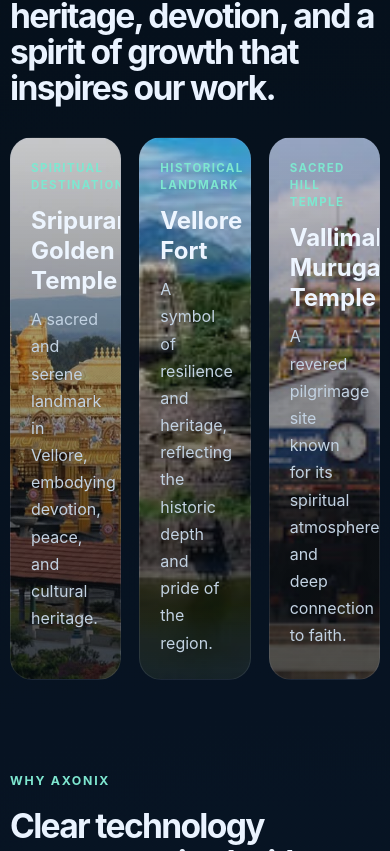
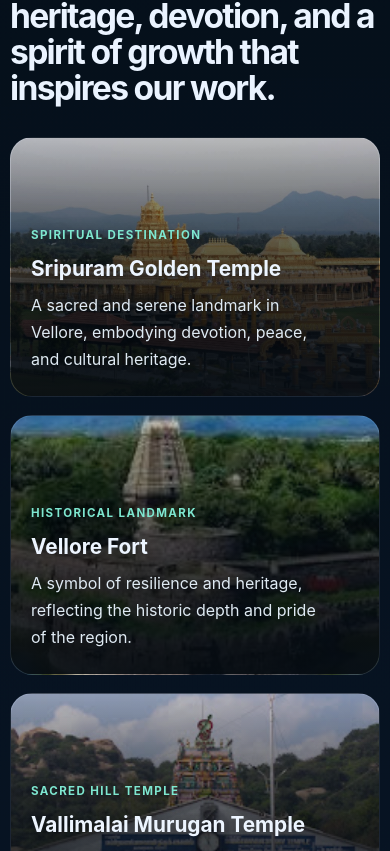
Before and after one commit to vkumar0120/axonix-tech, a React (Vite) app: page / in a window 390 px wide. Shown: the part 6493-7344 px from the top of the page. Built offline with nearby package versions, Linux system fonts and the light colour scheme.

Commit message:
added more style to image

```diff
--- a/src/App.css
+++ b/src/App.css
@@ -324,14 +324,26 @@
 }
 
 .vellore-heritage-card {
-  display: block;
+  position: relative;
+  display: flex;
+  flex-direction: column;
+  justify-content: flex-end;
+  min-height: 350px;
   padding: 22px 20px;
   border-radius: 22px;
-  background: linear-gradient(180deg, rgba(12, 22, 35, 0.9), rgba(16, 28, 40, 0.9));
   border: 1px solid rgba(148, 163, 184, 0.15);
   text-decoration: none;
   color: inherit;
+  overflow: hidden;
   transition: transform 0.2s ease, border-color 0.2s ease, box-shadow 0.2s ease;
+}
+
+.vellore-heritage-card::before {
+  content: "";
+  position: absolute;
+  inset: 0;
+  background: linear-gradient(180deg, rgba(6, 12, 18, 0.08), rgba(6, 12, 18, 0.84));
+  z-index: 0;
 }
 
 .vellore-heritage-card:hover {
@@ -342,8 +354,6 @@
 
 .sripuram-card {
   position: relative;
-  min-height: 350px;
-  overflow: hidden;
   background:
     linear-gradient(180deg, rgba(6, 12, 18, 0.16), rgba(6, 12, 18, 0.7)),
     url('/sripuram%20Sri%20Narayani%20temple.jpg') center/cover no-repeat;
@@ -351,8 +361,6 @@
 
 .vallimalai-card {
   position: relative;
-  min-height: 350px;
-  overflow: hidden;
   background:
     linear-gradient(180deg, rgba(6, 12, 18, 0.16), rgba(6, 12, 18, 0.7)),
     url('/vallimalai_murugan.jpg') center/cover no-repeat;
@@ -360,8 +368,6 @@
 
 .vellore-fort-card {
   position: relative;
-  min-height: 350px;
-  overflow: hidden;
   background:
     linear-gradient(180deg, rgba(6, 12, 18, 0.16), rgba(6, 12, 18, 0.7)),
     url('/vellore_fort.jpg') center/cover no-repeat;
@@ -382,19 +388,23 @@
   letter-spacing: 0.12em;
   text-transform: uppercase;
   font-weight: 700;
+  text-shadow: 0 2px 12px rgba(0, 0, 0, 0.28);
 }
 
 .vellore-heritage-card h3 {
   margin: 0 0 10px;
   color: #edf5ff;
-  font-size: 1.5rem;
+  font-size: clamp(1.3rem, 1.8vw, 1.8rem);
   line-height: 1.25;
+  text-shadow: 0 2px 12px rgba(0, 0, 0, 0.32);
 }
 
 .vellore-heritage-card p {
   margin: 0;
-  color: #c2d2e2;
+  max-width: 30ch;
+  color: #dfeaf3;
   line-height: 1.7;
+  text-shadow: 0 2px 12px rgba(0, 0, 0, 0.28);
 }
 
 .story-grid {
@@ -1039,7 +1049,8 @@
   .pricing-grid,
   .industry-grid,
   .location-grid,
-  .process-grid {
+  .process-grid,
+  .vellore-heritage-grid {
     grid-template-columns: repeat(2, minmax(0, 1fr));
   }
 }
@@ -1063,8 +1074,13 @@
   .pricing-grid,
   .industry-grid,
   .location-grid,
-  .process-grid {
+  .process-grid,
+  .vellore-heritage-grid {
     grid-template-columns: 1fr;
+  }
+
+  .vellore-heritage-card {
+    min-height: 260px;
   }
 
   .hero-section {
```
